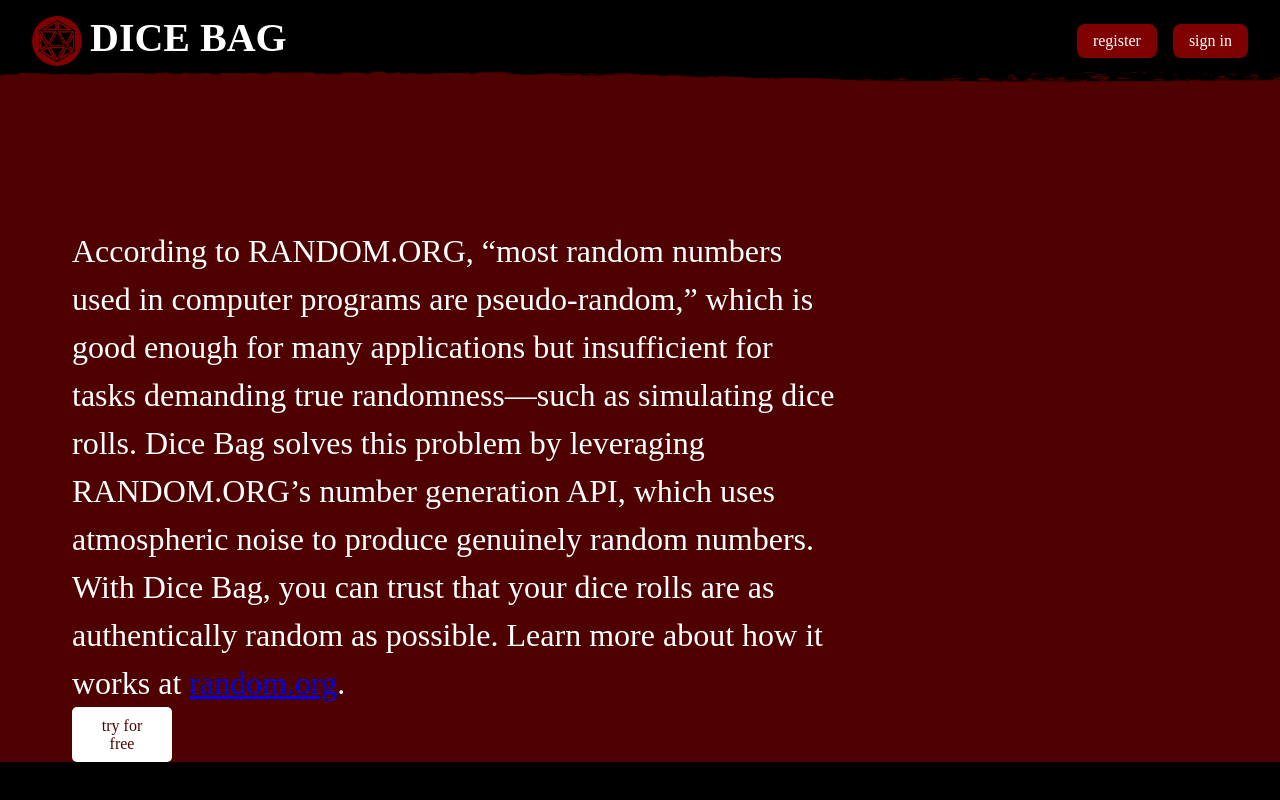
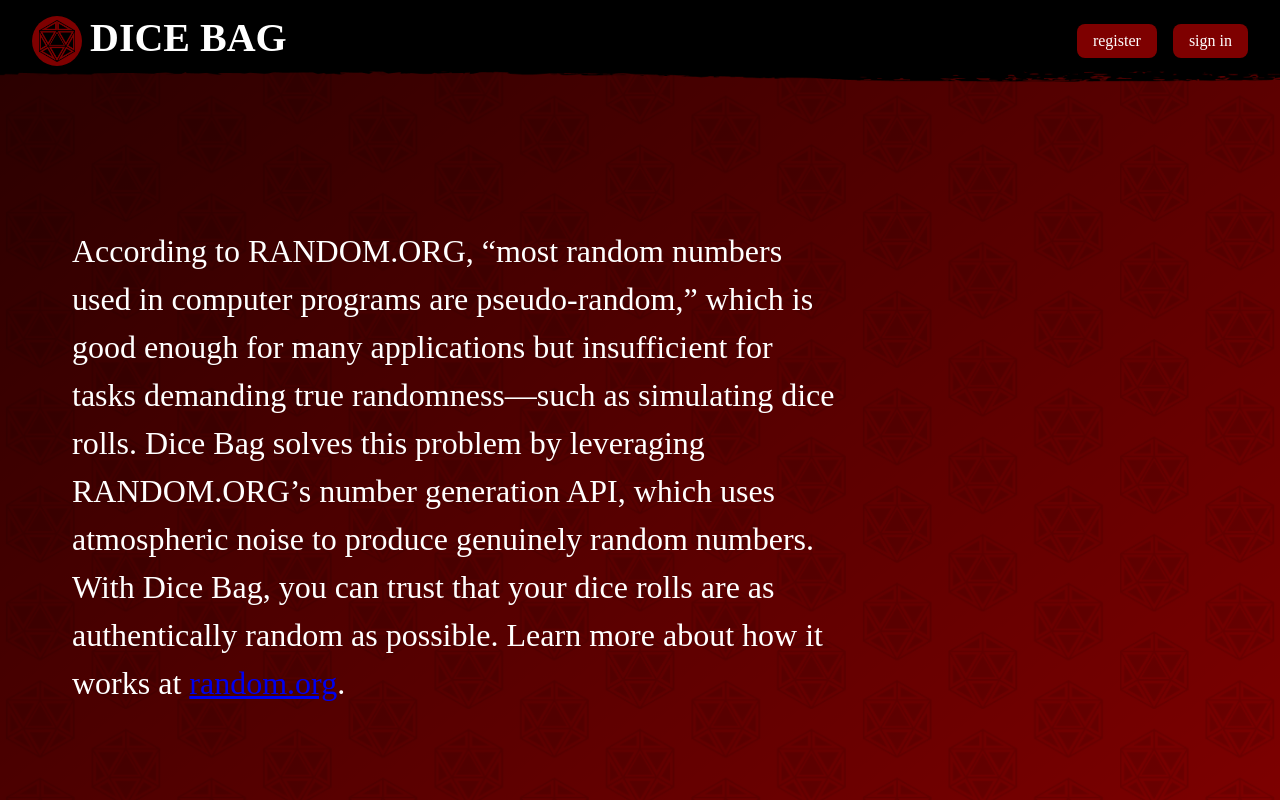
Before and after one commit to ExpiredSunshine/DiceBagFrontEnd, a React (Vite) app: page / in a window 1280 px wide. Shown: the top 800 px of the page. Built offline with nearby package versions, Linux system fonts and the light colour scheme.

Commit message:
add background pattern and gradient

```diff
--- a/src/components/App/App.css
+++ b/src/components/App/App.css
@@ -6,22 +6,9 @@
   max-width: 1920px;
   margin: 0 auto;
   font-family: 'Playfair Display', serif;
+  background:
+    linear-gradient(140deg, rgba(0, 0, 0, 0.7) 0%, rgba(0, 0, 0, 0) 100%),
+    url('../../assets/images/background_pattern.png') center/cover no-repeat
+      fixed;
+  background-color: #840000;
 }
-
-.App-header {
-  background-color: #282c34;
-  padding: 2rem;
-  color: white;
-}
-
-.App-header h1 {
-  margin: 0;
-  font-size: 2.5rem;
-  font-weight: bold;
-}
-
-.App-header p {
-  margin: 0.5rem 0 0 0;
-  font-size: 1.2rem;
-  opacity: 0.8;
-}
--- a/src/components/Header/Header.css
+++ b/src/components/Header/Header.css
@@ -3,7 +3,6 @@
   justify-content: space-between;
   align-items: center;
   padding: 1rem 2rem;
-  background-color: #4f0000;
   background-image: url('../../assets/images/header_background.png');
   background-size: cover;
   background-position: center;
--- a/src/components/Main/Main.css
+++ b/src/components/Main/Main.css
@@ -2,7 +2,6 @@
   flex: 1;
   display: flex;
   flex-direction: column;
-  background-color: #4f0000;
   color: #ffffff;
 }
 
@@ -14,12 +13,15 @@
 }
 
 .main__button {
-  margin: 0 auto auto 72px;
-  background-color: #ffffff;
-  max-width: 100px;
-  color: #4f0000;
+  margin: 100px auto auto 72px;
+  padding: 0.8rem 1rem;
+  background-color: #7e0000;
   border: none;
   cursor: pointer;
-  border-radius: 5px;
-  transition: background-color 0.3s ease;
+  transition: all 0.3s ease;
 }
+
+.main__button:hover {
+  background-color: #c50404;
+  color: #ffffff;
+}
--- a/src/components/Main/Main.jsx
+++ b/src/components/Main/Main.jsx
@@ -29,7 +29,7 @@
         .
       </p>
       <button className="main__button" onClick={handleTryClick}>
-        try for free
+        start rolling for free
       </button>
     </main>
   );
```
Also changed, not shown: src/assets/images/background_pattern.png (added).
